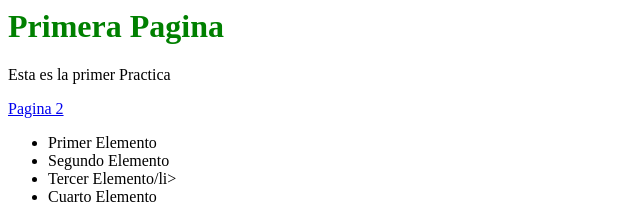
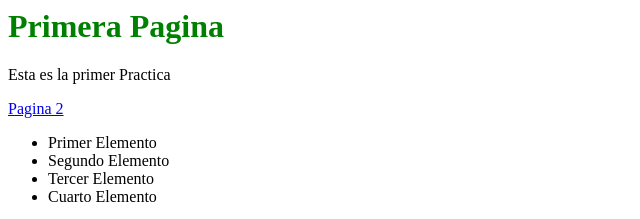
Before and after one commit to Emmanuel-Rochin/1-HTML, a plain HTML site: page index.html in a window 1280 px wide. Shown: the top 219 px of the page, 0-640 px from the left. Drawn offline with Linux system fonts and the light colour scheme.

Commit message:
Me falto un <

```diff
--- a/index.html
+++ b/index.html
@@ -17,7 +17,7 @@
             <ul>
                 <li>Primer Elemento</li>
                 <li>Segundo Elemento</li>
-                <li>Tercer Elemento/li>
+                <li>Tercer Elemento</li>
                 <li>Cuarto Elemento</li>
 
             </ul>
```
